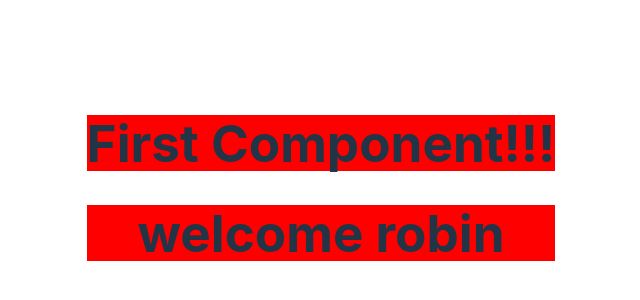
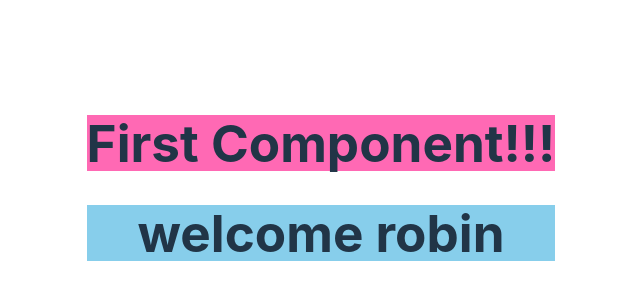
Before and after one commit to robin-code/react-guli-admin, a React (Vite) app: page / in a window 1280 px wide. Shown: the part 212-512 px from the top of the page, without its empty margins (319-959 px from the left). Built offline with nearby package versions, Linux system fonts and the light colour scheme.

Commit message:
样式模块化

```diff
--- a/src/components/Hello/index.css
+++ /dev/null
@@ -1,3 +0,0 @@
-.title {
-    background-color: orange;
-}
--- a/src/components/Hello/index.jsx
+++ b/src/components/Hello/index.jsx
@@ -1,11 +1,10 @@
-// eslint-disable-next-line no-unused-vars
 import React from "react";
-import "./index.css"
+import hello from "./index.module.css"
 
 export default class index extends React.Component {
     render() {
         return (
-            <h1 className="title">First Component!!!</h1>
+            <h1 className={hello.title}>First Component!!!</h1>
         )
     }
 }
--- /dev/null
+++ b/src/components/Hello/index.module.css
@@ -0,0 +1,3 @@
+.title {
+    background-color: hotpink;
+}
--- a/src/components/Welcome/index.css
+++ /dev/null
@@ -1,3 +0,0 @@
-.title {
-    background-color: red;
-}
--- a/src/components/Welcome/index.jsx
+++ b/src/components/Welcome/index.jsx
@@ -1,11 +1,11 @@
 import {Component} from "react";
-import "./index.css"
+import welcome from "./index.module.css"
 
 export default class index extends Component {
 
     render() {
         return (
-            <h1 className="title">welcome robin</h1>
+            <h1 className={welcome.title}>welcome robin</h1>
         )
     }
 }
--- /dev/null
+++ b/src/components/Welcome/index.module.css
@@ -0,0 +1,3 @@
+.title {
+    background-color: skyblue;
+}
```
